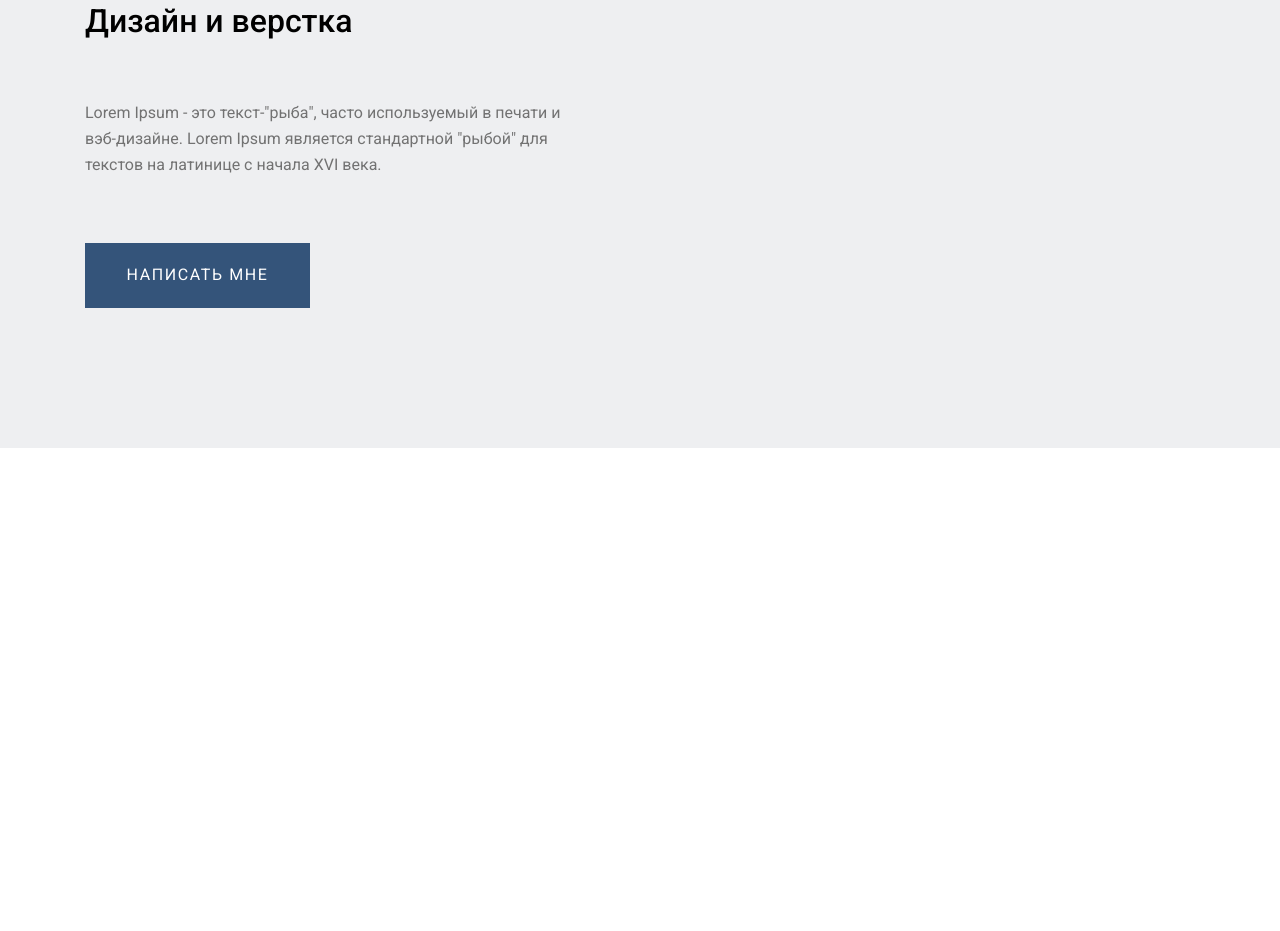
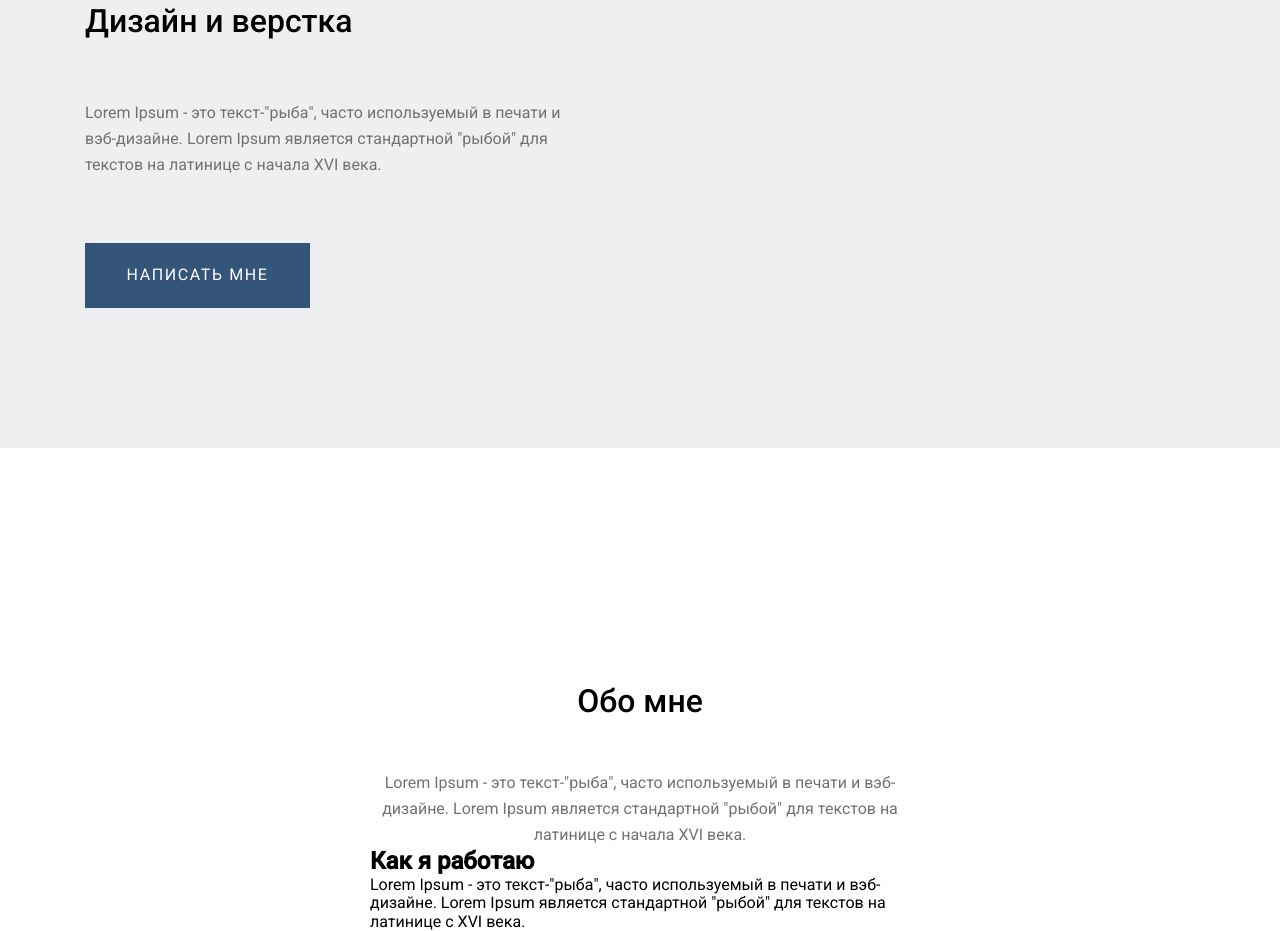
Before and after one commit to Dmytro-28/Simple-site, a plain HTML site: page index.html in a window 1280 px wide. Shown: the part 257-1188 px from the top of the page. Before the commit the page ends 800 px from the top, so only its background shows below. Drawn offline with Linux system fonts and the light colour scheme.

Commit message:
создали секцию about + переменные

```diff
--- a/css/style.css
+++ b/css/style.css
@@ -1,3 +1,22 @@
+:root {
+  --color-black: #000000;
+  --color-white: #ffffff;
+  --color-secondary: #727272;
+  --color-primery: #34547a;
+  --color-gray-light: #eeeff1;
+
+  --font-size: 16px;
+  --font-family: "Roboto", sans-serif;
+  --letter-spacing: 0.1em;
+
+  --line-height-lg: 1.625;
+  --line-height-sm: 1.19;
+
+  --container-primary: 1110px;
+  --container-small: 540px;
+  --gap: 20px;
+}
+
 *,
 *::before,
 *::after {
@@ -7,8 +26,8 @@
 }
 
 html {
-  font-family: "Roboto", sans-serif;
-  font-size: 16px;
+  font-family: var(--font-family);
+  font-size: var(--font-size);
   font-weight: normal;
 
 }
@@ -18,12 +37,17 @@ a {
 }
 
 .container {
-  width: min(100% - 40px, 1110px);
+  width: min(100% - var(--gap) * 2, var(--container-primary));
+  margin-inline: auto;
+}
+
+.container--sm {
+  width: min(100% - var(--gap) * 2, var(--container-small));
   margin-inline: auto;
 }
 
 .header {
-  background-color: #eeeff1;
+  background-color: var(--color-gray-light);
   padding-top: 80px;
   padding-bottom: 140px;
 }
@@ -38,14 +62,12 @@ a {
   gap: 42px;
 }
 
-.navbar__item {}
-
 .navbar__link {
-  color: #000000;
+  color: var(--color-black);
 }
 
 .navbar__link--active {
-  color: #34547a;
+  color: var(--color-primery);
   font-weight: 500;
 }
 
@@ -61,19 +83,42 @@ a {
 
 .content__description {
   margin-bottom: 65px;
-  line-height: 1.625;
-  color: #727272;
+  line-height: var(--line-height-lg);
+  color: var(--color-secondary);
 }
 
 .content__link {
   display: block;
   width: 225px;
   height: 65px;
-  background-color: #34547a;
+  background-color: var(--color-primery);
   padding: 0.5em;
-  letter-spacing: 0.1em;
-  color: #FFFFFF;
+  letter-spacing: var(--letter-spacing);
+  color: var(--color-white);
   display: flex;
   align-items: center;
   justify-content: center;
 }
+
+.about {
+  padding: 124px 0 110px;
+
+}
+
+.about__title {
+  font-weight: 500;
+  font-size: 32px;
+  line-height: var(--line-height-sm);
+  text-align: center;
+  margin-bottom: 50px;
+}
+
+
+.section_title {}
+
+.about__description {
+  font-size: 16px;
+  line-height: var(--line-height-lg);
+  text-align: center;
+  color: var(--color-secondary);
+}
--- a/index.html
+++ b/index.html
@@ -48,8 +48,27 @@
     </div>
   </header>
 
-  <main></main>
+  <main class="main">
+    <section class="about section"></section>
+    <div class="container container--sm">
+      <h2 class="about__title section_title">Обо мне</h2>
+      <p class="about__description section__description">Lorem Ipsum - это текст-"рыба", часто используемый в печати и
+        вэб-дизайне. Lorem
+        Ipsum является стандартной "рыбой" для текстов на латинице с начала XVI века.</p>
+    </div>
+    </section>
 
+
+    <section class="process section">
+      <div class="container container--sm">
+        <h2 class="process__title section_title">Как я работаю</h2>
+        <p class="process__description section__description">Lorem Ipsum - это текст-"рыба", часто используемый в печати
+          и
+          вэб-дизайне.
+          Lorem Ipsum является стандартной "рыбой" для текстов на латинице с XVI века.</p>
+      </div>
+    </section>
+  </main>
   <footer></footer>
 
 </body>
```
